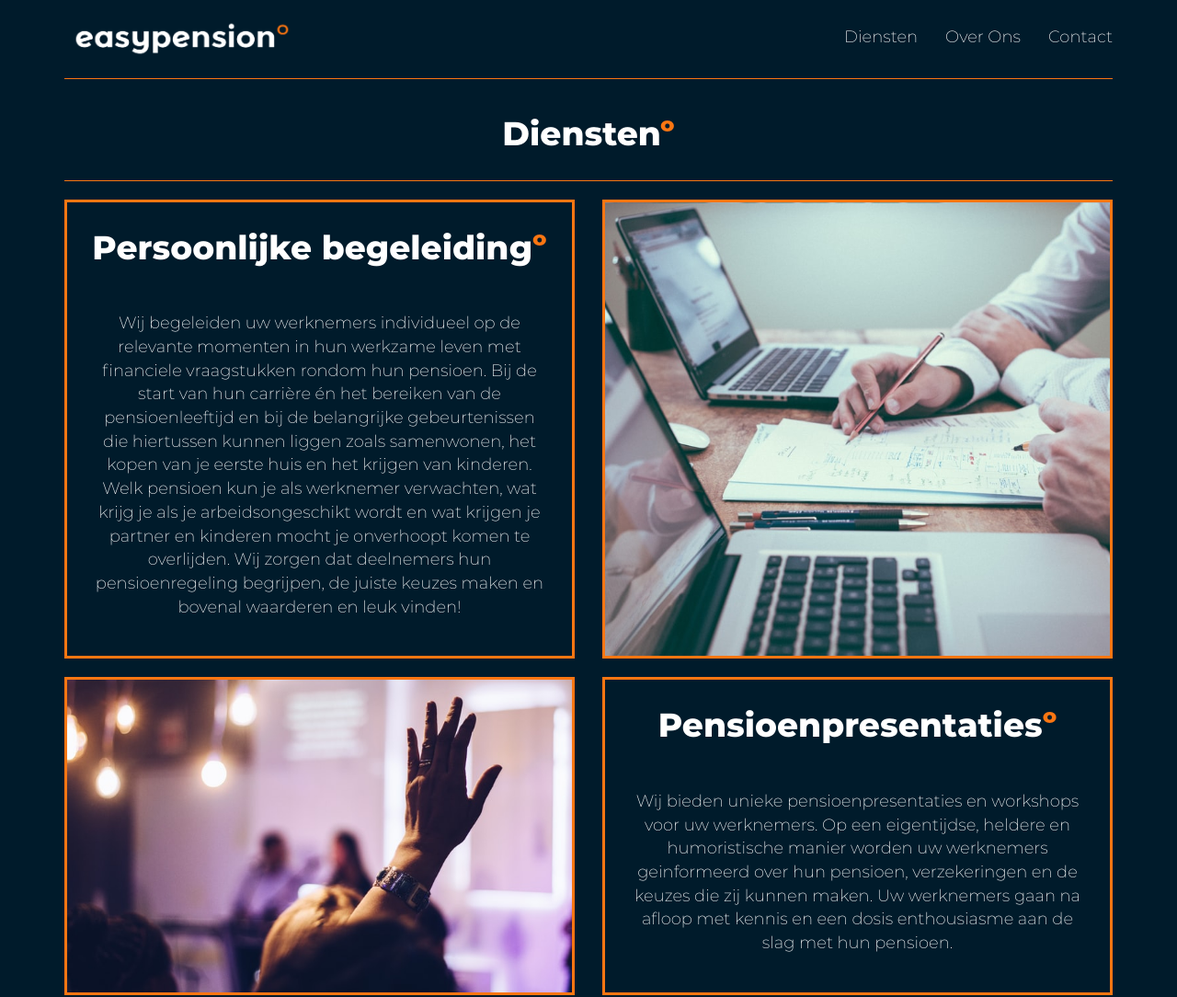
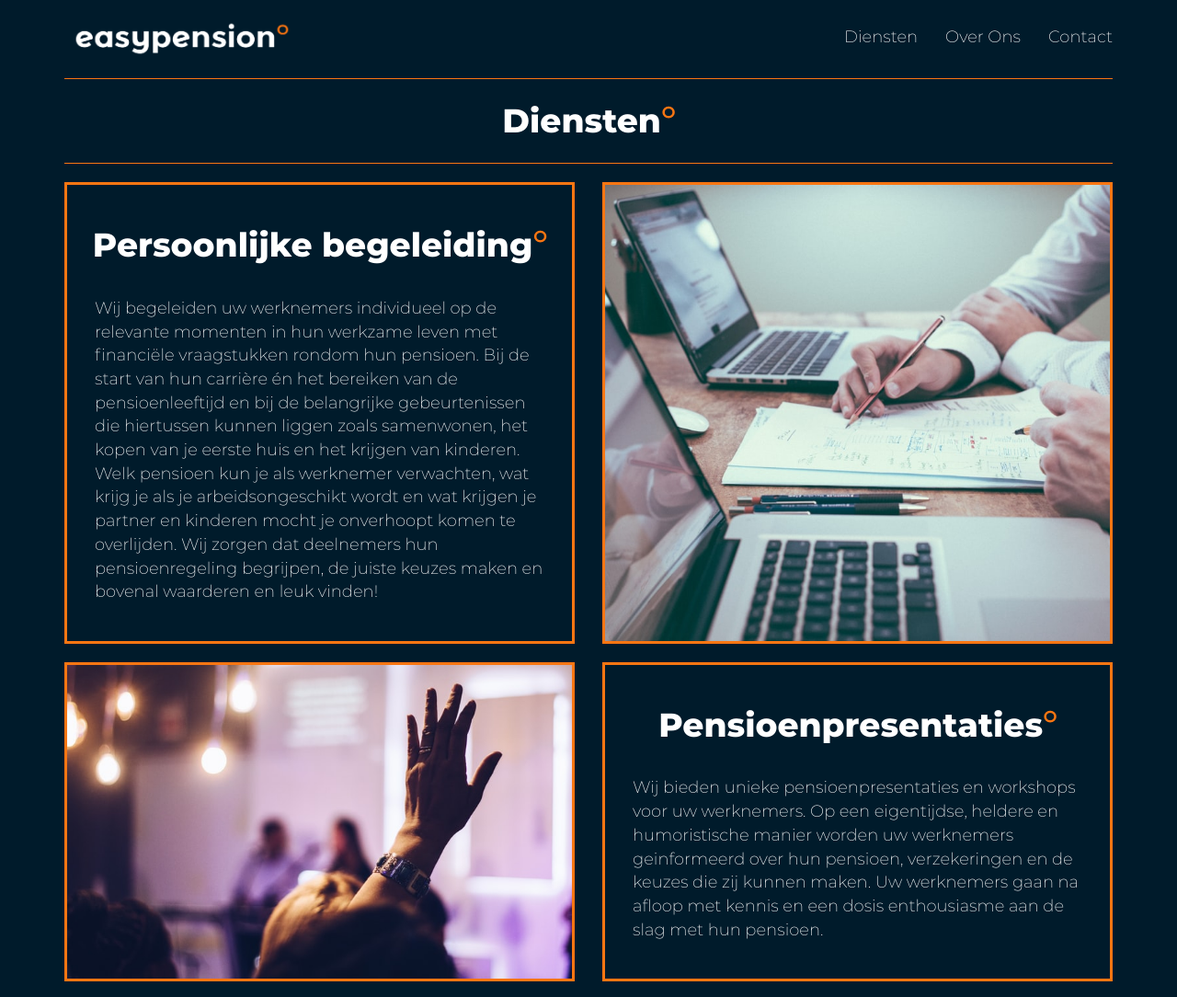
Before and after one commit to IvoJongmans/EasyPension, a PHP site: page /diensten.html in a window 1280 px wide. Shown: the top 1084 px of the page at 92% size. Run offline with PHP 8.4, Linux system fonts and the light colour scheme.

Commit message:
changed text and celsius

```diff
--- a/contact.html
+++ b/contact.html
@@ -1,5 +1,5 @@
 <!DOCTYPE html>
-<html lang="en">
+<html lang="nl">
 
 <head>
     <title>Contact</title>
--- a/diensten.css
+++ b/diensten.css
@@ -42,9 +42,25 @@ h1 {
     font-family: 'MontserratEB', sans-serif;
 }
 
+.pushtitle {
+    height: 40px;
+}
+
+.title {
+    font-family: 'MontserratEB', sans-serif;
+    font-weight: bolder;
+    font-size: 2em;
+}
+
 .celsius {
     color: #FB7612;
-    font-family: 'MontserratEB', sans-serif;
+    font-size: 2em;
+    font-weight: 700;
+    /* font-family: 'MontserratEB', sans-serif;  */
+}
+
+p {
+    text-align: justify;
 }
 
 hr {
@@ -112,7 +128,7 @@ hr {
         display: none;
     }
     .pensioenpresentatieskort {
-        display: block;
+        display: inline-block;
     }
 }
 
--- a/diensten.html
+++ b/diensten.html
@@ -1,5 +1,5 @@
 <!DOCTYPE html>
-<html lang="en">
+<html lang="nl">
 
 <head>
     <title>Diensten</title>
@@ -46,8 +46,12 @@
         <hr>
     </div>
 
-    <div class="container">
+    <!-- <div class="container">
         <h1 class="text-center" style="font-weight: bolder">Diensten<span class="celsius">º</span></h1>
+    </div> -->
+
+    <div class="container text-center">
+        <span class="title">Diensten</span><span class="celsius">º</span>
     </div>
 
     <div class="container">
@@ -57,14 +61,12 @@
     <div class="container">
         <div class="row row-eq-height">
             <div class="col-sm-6">
-                <div class="boxtext">
-
-
-                        <h1 class="text-center" style="font-weight: bolder">Persoonlijke begeleiding<span
-                                class="celsius">º</span></h1>
-                        <p class="text-center" style="padding:30px;">
+                <div class="boxtext text-center">
+                        <div class="pushtitle"></div>
+                        <span class="title">Persoonlijke begeleiding</span><span class="celsius">º</span>
+                        <p class="text-left" style="padding:30px;">
                             Wij begeleiden uw werknemers individueel op de relevante momenten in hun werkzame leven met
-                            financiele vraagstukken rondom hun pensioen. Bij de start van hun carrière én het bereiken van de
+                            financiële vraagstukken rondom hun pensioen. Bij de start van hun carrière én het bereiken van de
                             pensioenleeftijd en bij de belangrijke gebeurtenissen die hiertussen kunnen liggen zoals
                             samenwonen, het kopen van je eerste huis en het krijgen van kinderen. Welk pensioen kun je als
                             werknemer verwachten, wat krijg je als je arbeidsongeschikt wordt en wat krijgen je partner en
@@ -94,14 +96,17 @@
                         </div>
                     </div>
             <div class="col-sm-6">
-                <div class="boxtext">
+                <div class="boxtext text-center">
 
 
-                        <h1 class="text-center pensioenpresentaties" style="font-weight: bolder">Pensioenpresentaties<span
+                        <!-- <h1 class="text-center pensioenpresentaties" style="font-weight: bolder">Pensioenpresentaties<span
                                 class="celsius">º</span></h1>
                         <h1 class="text-center pensioenpresentatieskort" style="font-weight: bolder">Pensioen-<br>presentaties<span
-                                class="celsius">º</span></h1>
-                        <p class="text-center" style="padding:30px;">
+                                class="celsius">º</span></h1> -->
+                        <div class="pushtitle"></div>
+                        <span class="title pensioenpresentaties">Pensioenpresentaties</span><span class="celsius pensioenpresentaties">º</span>
+                        <span class="title pensioenpresentatieskort">Pensioen-<br>presentaties</span><span class="celsius pensioenpresentatieskort">º</span>
+                        <p class="text-left" style="padding:30px;">
                             Wij bieden unieke pensioenpresentaties en workshops voor uw werknemers. Op een eigentijdse,
                             heldere en humoristische manier worden uw werknemers geinformeerd over hun pensioen,
                             verzekeringen en de keuzes die zij kunnen maken. Uw werknemers gaan na afloop met kennis en een
@@ -116,14 +121,17 @@
     <div class="container">
         <div class="row">
             <div class="col-sm-6">
-                <div class="boxtext">
+                <div class="boxtext text-center">
 
 
-                        <h1 class="text-center pensioenaankoop" style="font-weight: bolder">Pensionering en pensioenaankoop begeleiding<span
+                        <!-- <h1 class="text-center pensioenaankoop" style="font-weight: bolder">Pensionering en pensioenaankoop begeleiding<span
                                 class="celsius">º</span></h1>
                         <h1 class="text-center pensioenaankoopkort" style="font-weight: bolder">Pensionering<br> en pensioen-<br>aankoop begeleiding<span
-                                class="celsius">º</span></h1>
-                        <p class="text-center" style="padding:30px;">
+                                class="celsius">º</span></h1> -->
+                        <div class="pushtitle"></div>
+                        <span class="title pensioenpresentaties">Pensionering en pensioenaankoop begeleiding</span><span class="celsius pensioenpresentaties">º</span>
+                        <span class="title pensioenpresentatieskort">Pensionering<br> en pensioen-<br>aankoop begeleiding</span><span class="celsius pensioenpresentatieskort">º</span>
+                        <p class="text-left" style="padding:30px;">
                             We vertellen uw werknemer alles over de keuzemogelijkheden rondom het pensioneren, over hoe
                             het zit met de belastingen en de aow én helpen uw werknemers met de vergelijking van de
                             verschillende producten en aanbieders. En als uw werknemer zover is kunnen we samen de
@@ -152,10 +160,13 @@
                         </div>
                     </div>
             <div class="col-sm-6">
-                <div class="boxtext">
-                        <h1 class="text-center" style="font-weight: bolder">Ontzorging voor uitvoerders<span
-                                class="celsius">º</span></h1>
-                        <p class="text-center" style="padding:30px;">
+                <div class="boxtext text-center">
+                        <!-- <h1 class="text-center" style="font-weight: bolder">Ontzorging voor uitvoerders<span
+                                class="celsius">º</span></h1> -->
+
+                        <div class="pushtitle"></div>
+                        <span class="title">Ontzorging voor uitvoerders</span><span class="celsius">º</span>
+                        <p class="text-left" style="padding:30px;">
                             Wij hebben ruime ervaring met (en bij) pensioenuitvoerders en spreken de bedrijfstaal. Wij
                             ontzorgen pensioenuitvoerders op het gebied van individuele gesprekken en
                             deelnemerspresentaties. Wij garanderen een maximaal resultaat en streven naar hoge
--- a/index.html
+++ b/index.html
@@ -1,5 +1,5 @@
 <!DOCTYPE html>
-<html lang="en">
+<html lang="nl">
 
 <head>
     <title>EasyPension</title>
@@ -58,12 +58,12 @@
                 <div class="col-sm-4">
                     <h1 class="text-center" style="font-weight: bolder">WAT<span class="celsius">°</span></h1>
                     <p class="text-center">Wij maken pensioen eenvoudig en begrijpbaar voor uw werknemers. Wij bieden begeleiding en
-                        financiele planning gericht op pensioenopbouw én uitkering.
+                        financiële planning gericht op pensioenopbouw én uitkering.
                     </p>
                 </div>
                 <div class="col-sm-4">
                     <h1 class="text-center" style="font-weight: bolder">HOE<span class="celsius">°</span></h1>
-                    <p class="text-center">Door jarenlange pensioenervaring bieden wij uw werknemers hoogwaardig financieel advies met
+                    <p class="text-center">Door jarenlange pensioen en beleggingservaring bieden wij uw werknemers hoogwaardig financieel advies met
                         behoud van eenvoud.
                     </p>
                 </div>
```
Also changed, not shown: overons.html (+16 -25 lines).
